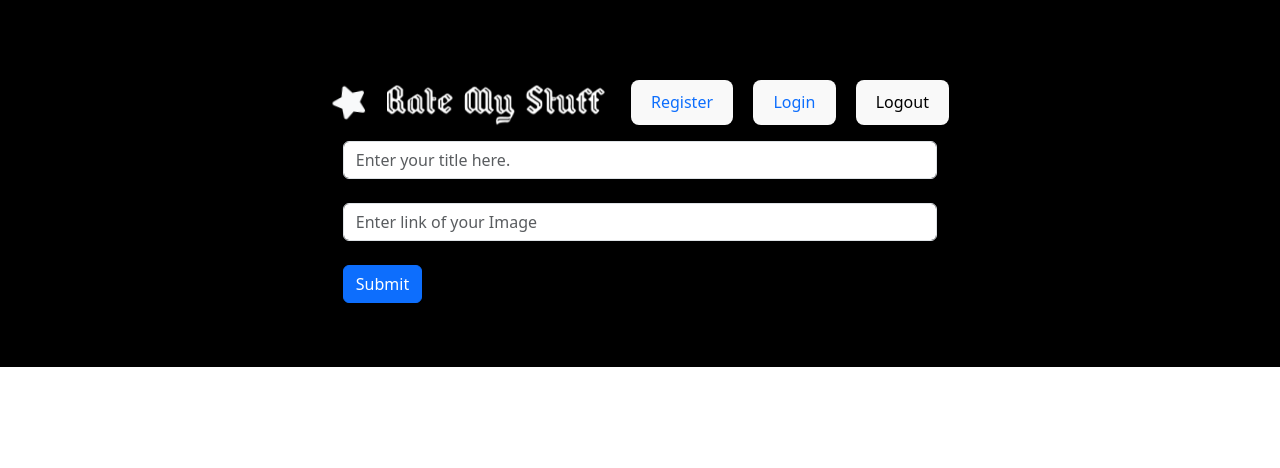
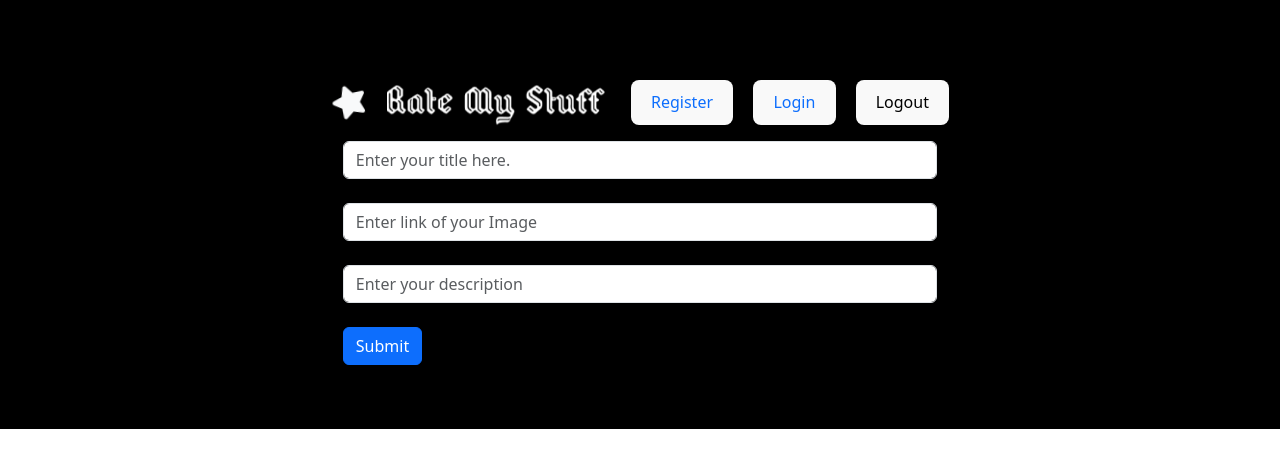
Before and after one commit to MerMarTeam/rate-my-stuff, a React (Vite) app: page /create in a window 1280 px wide. Shown: the top 468 px of the page. Built offline with nearby package versions, Linux system fonts and the light colour scheme.

Commit message:
description added to create page

```diff
--- a/src/pages/CreatePost.jsx
+++ b/src/pages/CreatePost.jsx
@@ -1,10 +1,11 @@
 import { useState } from 'react';
 import { useNavigate } from 'react-router-dom';
-import api from './../api'
+import api from './../api';
 
 function CreatePost(params) {
 	const [title, setTitle] = useState('');
 	const [image, setImage] = useState('');
+	const [description, setDescription] = useState('');
 
 	let navigate = useNavigate();
 
@@ -14,6 +15,7 @@ function CreatePost(params) {
 		let newObj = {
 			title: title,
 			image: image,
+			description: description,
 		};
 
 		api
@@ -21,27 +23,25 @@ function CreatePost(params) {
 			.then((response) => {
 				// TODO: handle unauthorized response 401
 				console.log('Connection to API success.....!');
-				console.log(response)
+				console.log(response);
 				navigate('/');
 			})
 			.catch((error) => {
 				console.log('Connection Failed' + '  ' + error);
 			});
-
-
 	};
 
 	return (
 		<div className="create-page">
-			<div className='container'>
+			<div className="container">
 				<form onSubmit={handleSubmit}>
-					<div className='form-group'>
+					<div className="form-group">
 						<input
 							type="text"
 							name="title"
 							placeholder="Enter your title here."
-							id='title-input'
-							className='form-control'
+							id="title-input"
+							className="form-control"
 							required={true}
 							value={title}
 							onChange={(event) => {
@@ -50,12 +50,12 @@ function CreatePost(params) {
 						/>
 					</div>
 					<br />
-					<div className='form-group'>
+					<div className="form-group">
 						<input
 							type="link"
 							name="image"
 							placeholder="Enter link of your Image"
-							className='form-control'
+							className="form-control"
 							required={true}
 							value={image}
 							onChange={(event) => {
@@ -64,8 +64,23 @@ function CreatePost(params) {
 						/>
 					</div>
 					<br />
-					<button type="submit" className='btn btn-primary'>Submit</button>
-
+					<div className="form-group">
+						<input
+							type="text"
+							name="description"
+							placeholder="Enter your description"
+							className="form-control"
+							required={true}
+							value={description}
+							onChange={(event) => {
+								setDescription(event.target.value);
+							}}
+						/>
+					</div>
+					<br />
+					<button type="submit" className="btn btn-primary">
+						Submit
+					</button>
 				</form>
 			</div>
 		</div>
--- a/src/pages/DetailPost.jsx
+++ b/src/pages/DetailPost.jsx
@@ -102,7 +102,7 @@ function DetailPost() {
 					<h1>{postObj.title}</h1>
 					<br />
 					<img src={postObj.image} alt="" />
-					<dl className="description-detail">{postObj.comment}</dl>
+					<dl className="description-detail">{postObj.description}</dl>
 					<Rating post={postObj} postNewRating={postNewRating} />
 					<br />
 					<Link className="button" to={`/edit/${postId}`}>
@@ -119,6 +119,7 @@ function DetailPost() {
 								onChange={handleTextareaChange}
 								placeholder="Your comment here..."
 							></textarea>
+							<br />
 							<button type="submit">Comment</button>
 						</form>
 
--- a/src/pages/EditPost.jsx
+++ b/src/pages/EditPost.jsx
@@ -1,13 +1,12 @@
 import { useEffect, useState } from 'react';
 import { useNavigate, useParams, Link } from 'react-router-dom';
-import api from './../api'
-
+import api from './../api';
 
 function EditPost(params) {
 	const [title, setTitle] = useState('');
 	const [image, setImage] = useState('');
+	const [description, setDescription] = useState('');
 	const [fetching, setFetching] = useState(true);
-
 
 	let navigate = useNavigate();
 
@@ -19,6 +18,7 @@ function EditPost(params) {
 			.then((response) => {
 				setTitle(response.data.title);
 				setImage(response.data.image);
+				setDescription(response.data.description);
 				setFetching(false);
 			})
 			.catch((error) => {
@@ -32,6 +32,7 @@ function EditPost(params) {
 		let requestBody = {
 			title: title,
 			image: image,
+			description: description,
 		};
 		api
 			.put(`/posts/${postId}`, requestBody)
@@ -39,6 +40,7 @@ function EditPost(params) {
 				console.log('Connection to API success.....!');
 				setTitle(title);
 				setImage(image);
+				setDescription(description);
 				navigate(`/posts/${postId}`);
 			})
 			.catch((error) => {
@@ -51,45 +53,46 @@ function EditPost(params) {
 			.delete(`/posts/${postId}`)
 			.then((response) => {
 				if (response.status == 200) console.log('API: delete post successful');
-				else console.log("API: ", response)
+				else console.log('API: ', response);
 			})
 			.catch((error) => {
 				console.log('Connection Failed' + '  ' + error);
 			});
-	}
+	};
 
 	return (
 		<div className="edit-page">
-			<div className='container'>
+			<div className="container">
 				{fetching ? (
 					<h1>Loading...</h1>
 				) : (
 					<>
 						<form onSubmit={handleSubmit}>
-							<div className='from-group'>
-								<label htmlFor='title-input' className=''>Title:</label>
+							<div className="from-group">
+								<label htmlFor="title-input" className="">
+									Title:
+								</label>
 								<input
 									type="text"
 									name="title"
-									id='title-input'
-									className='form-control'
+									id="title-input"
+									className="form-control"
 									value={title}
 									onChange={(event) => {
 										setTitle(event.target.value);
 									}}
 								/>
-
 							</div>
 
 							<br />
 
-							<div className='form-group'>
-								<label htmlFor='image-input'>Link for Image:</label>
+							<div className="form-group">
+								<label htmlFor="image-input">Link for Image:</label>
 								<input
 									type="link"
 									name="image"
-									id='image-input'
-									className='form-control'
+									id="image-input"
+									className="form-control"
 									value={image}
 									onChange={(event) => {
 										setImage(event.target.value);
@@ -99,17 +102,40 @@ function EditPost(params) {
 
 							<br />
 
-							<div className='row'>
-								<div className='col-md-6'>
-									<button className="btn btn-primary" type="submit">Submit</button>
+							<div className="form-group">
+								<label htmlFor="description-input">Description:</label>
+								<input
+									type="text"
+									name="description"
+									id="description-input"
+									className="form-control"
+									value={description}
+									onChange={(event) => {
+										setDescription(event.target.value);
+									}}
+								/>
+							</div>
+
+							<br />
+
+							<div className="row">
+								<div className="col-md-6">
+									<button className="btn btn-primary" type="submit">
+										Submit
+									</button>
 								</div>
-								<div className='col-md-6'>
-									<Link to="/"><button onClick={handleDelete} className='btn btn-danger float-end'>Delete</button></Link>
+								<div className="col-md-6">
+									<Link to="/">
+										<button
+											onClick={handleDelete}
+											className="btn btn-danger float-end"
+										>
+											Delete
+										</button>
+									</Link>
 								</div>
 							</div>
-
 						</form>
-
 					</>
 				)}
 			</div>
--- a/src/pages/HomePage.jsx
+++ b/src/pages/HomePage.jsx
@@ -52,7 +52,7 @@ function HomePage() {
 								<h2>{post.title}</h2>
 								<img src={post.image} alt="" />
 							</Link>
-							<dl className="description">{post.comment}</dl>
+							<dl className="description">{post.description}</dl>
 
 							{/* <Rating postId={post.id} /> */}
 							<Rating post={post} postNewRating={postNewRating} />
```
